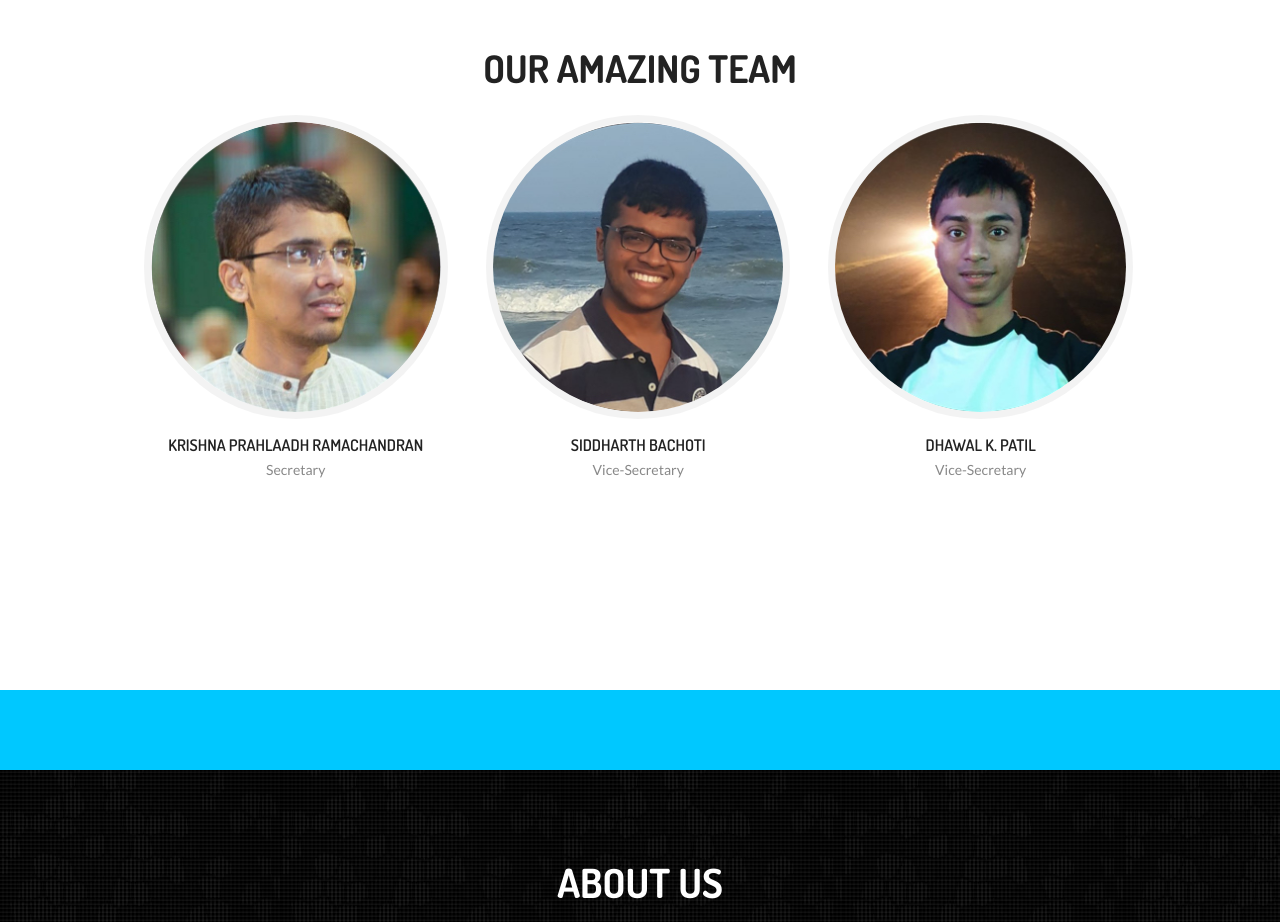
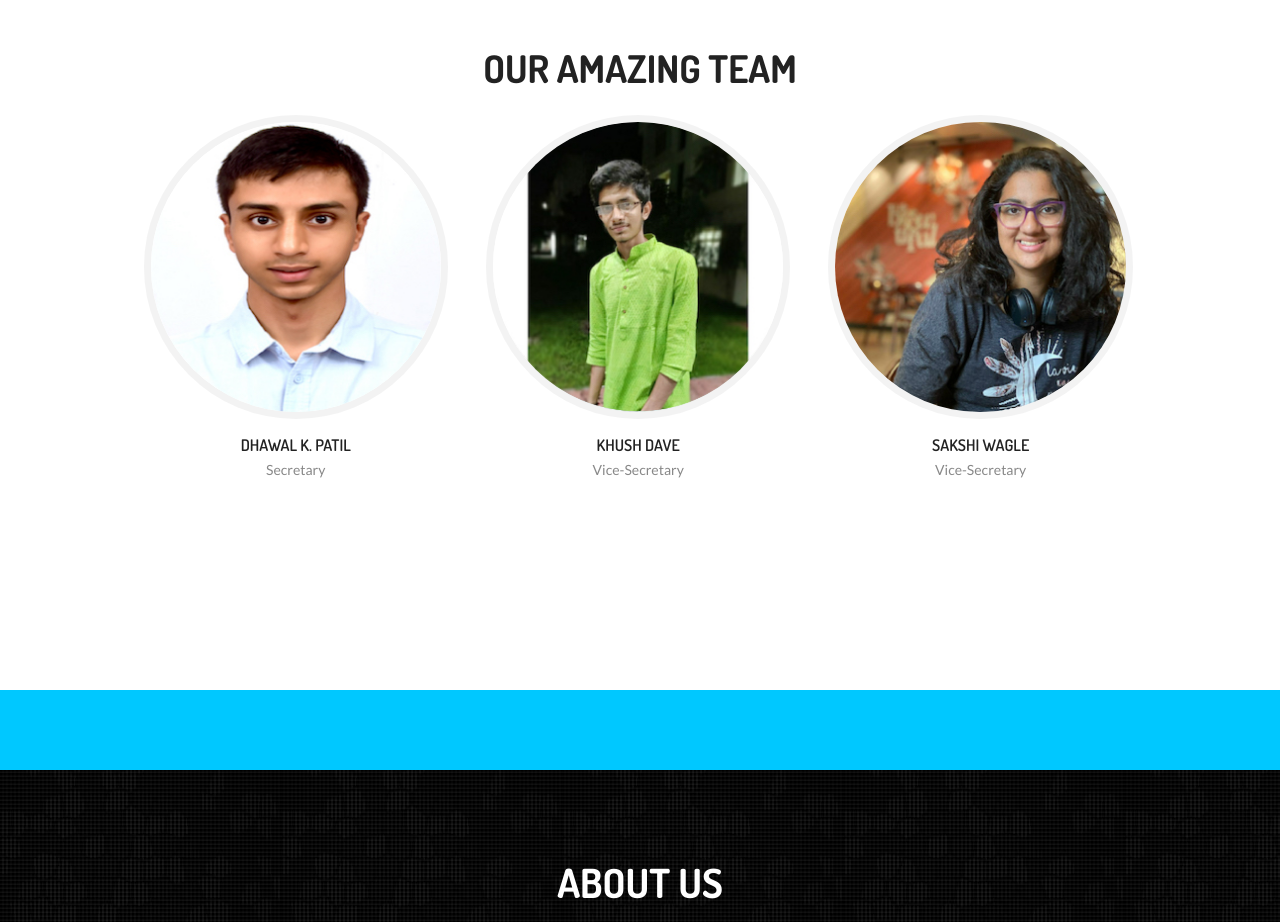
Before and after one commit to shivanBhatt/sdc_website, a plain HTML site: page index.html in a window 1280 px wide. Shown: the part 2280-3202 px from the top of the page. Drawn offline with Linux system fonts and the light colour scheme.

Commit message:
Update index.html

```diff
--- a/index.html
+++ b/index.html
@@ -185,18 +185,18 @@
 				<div class="team-leader-box">
 					<div class="team-leader wow fadeInDown delay-03s">
 						<div class="team-leader-shadow"><a href="javascript:void(0)"></a></div>
-						<img src="img/team-leader-pic1.jpg" alt="">
+						<img src="team1/Dhawal.jpg" alt="">
 						<ul>
-							<li><a href="mailto: krishnap17@iiserb.ac.in" class="fa-twitter"></a></li>
+							<li><a href="mailto: dhawal18@iiserb.ac.in" class="fa-twitter"></a></li>
 						</ul>
 					</div>
-					<h3 class="wow fadeInDown delay-03s">Krishna Prahlaadh Ramachandran</h3>
+					<h3 class="wow fadeInDown delay-03s">DHAWAL K. PATIL</h3>
 					<span class="wow fadeInDown delay-03s">Secretary</span>
 				</div>
 				<div class="team-leader-box">
 					<div class="team-leader  wow fadeInDown delay-06s">
 						<div class="team-leader-shadow"><a href="javascript:void(0)"></a></div>
-						<img src="img/team-leader-pic2.jpg" alt="">
+						<img src="team1/Dave.jpg" alt="">
 						<ul>
 							<li><a href="javascript:void(0)"></a></li>
 							<li><a href="javascript:void(0)"></a></li>
@@ -204,14 +204,14 @@
 							<li><a href="javascript:void(0)"></a></li>
 						</ul>
 					</div>
-					<h3 class="wow fadeInDown delay-06s">Siddharth Bachoti</h3>
+					<h3 class="wow fadeInDown delay-06s">KHUSH DAVE</h3>
 					<span class="wow fadeInDown delay-06s">Vice-Secretary</span>
 
 				</div>
 				<div class="team-leader-box">
 					<div class="team-leader wow fadeInDown delay-09s">
 						<div class="team-leader-shadow"><a href="javascript:void(0)"></a></div>
-						<img src="img/team-leader-pic3.jpg" alt="">
+						<img src="team1/Sakshi.jpg" alt="">
 						<ul>
 							<li><a href="javascript:void(0)"></a></li>
 							<li><a href="javascript:void(0)"></a></li>
@@ -219,7 +219,7 @@
 							<li><a href="javascript:void(0)"></a></li>
 						</ul>
 					</div>
-					<h3 class="wow fadeInDown delay-09s">Dhawal K. Patil</h3>
+					<h3 class="wow fadeInDown delay-09s">SAKSHI WAGLE</h3>
 					<span class="wow fadeInDown delay-09s">Vice-Secretary</span>
 				</div>
 			</div>
```
